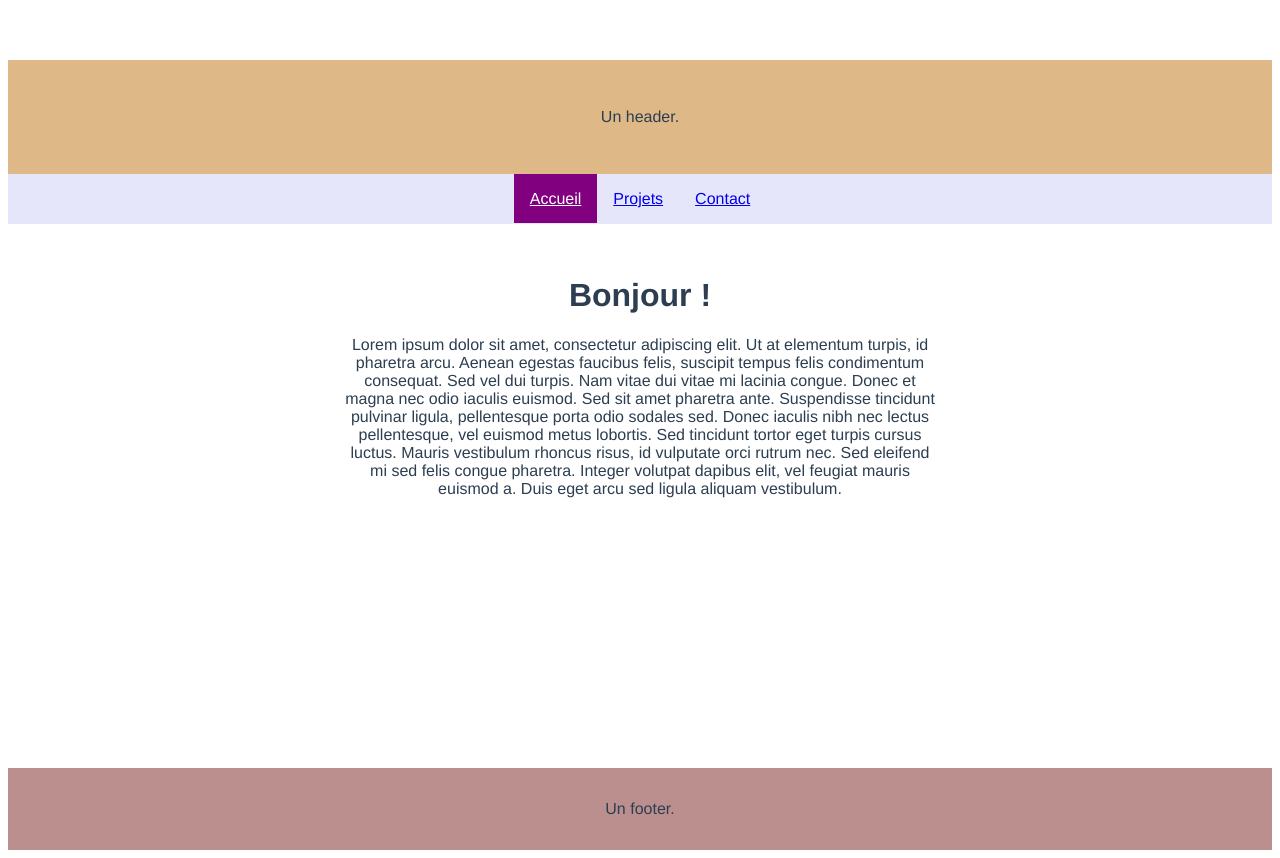
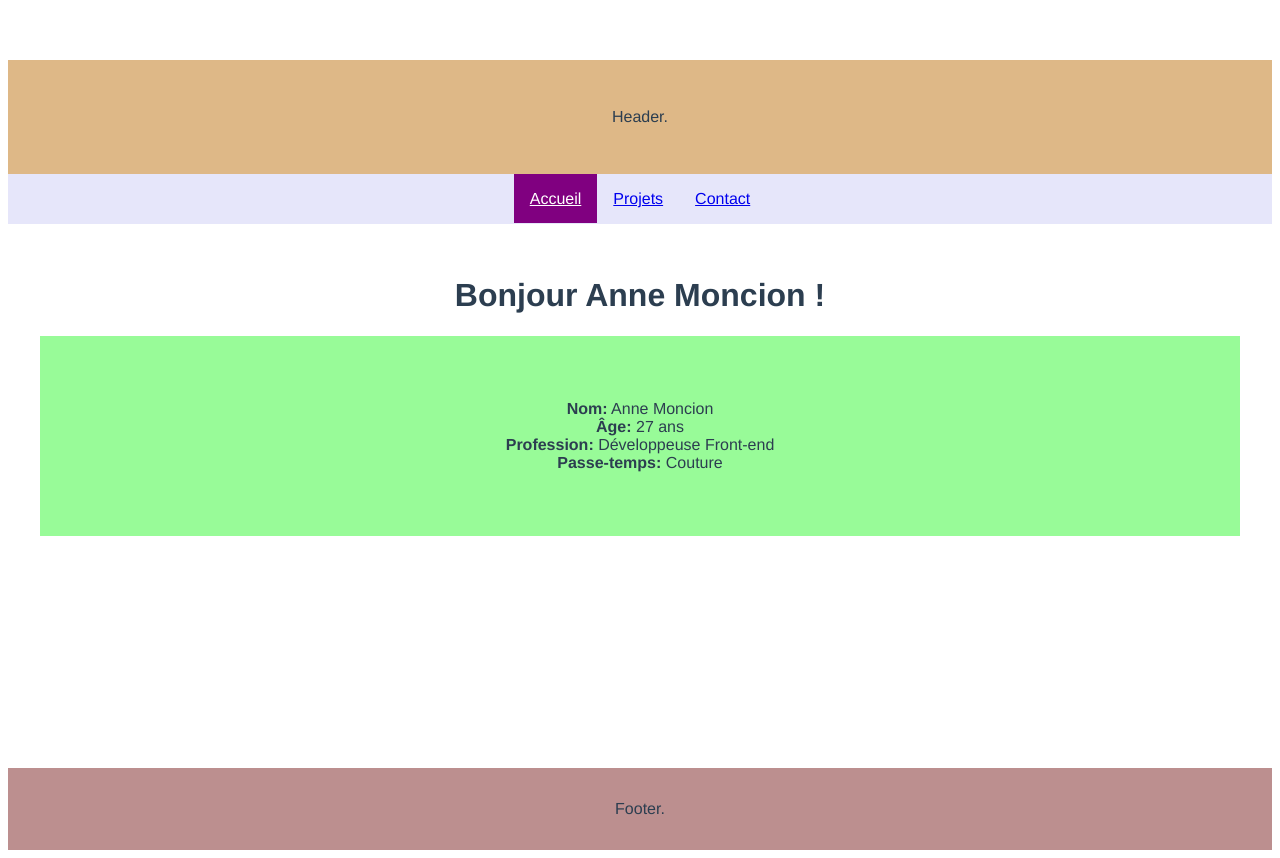
Before and after one commit to annemoncion/1017examen2annemoncion, a Vue app in the folder app-examen/: page / in a window 1280 px wide. Built offline with nearby package versions, Linux system fonts and the light colour scheme.

Commit message:
mon mixin translate

```diff
--- a/app-examen/src/App.vue
+++ b/app-examen/src/App.vue
@@ -2,7 +2,7 @@
   <div id="app">
     <Header />
     <nav>
-      <router-link v-for="(item, i) in menuItems" :key="i" :to="item.path">{{ item.name }}</router-link>
+      <router-link v-for="(item, i) in menuItems" :key="i" :to="item.path">{{ item.name | translate }}</router-link>
     </nav>
     <router-view />
     <Footer />
@@ -12,8 +12,10 @@
 <script>
 import Header from './components/Header.vue'
 import Footer from './components/Footer.vue'
+import { MixinTranslate } from "@/mixins/MixinTranslate.js"
 
 export default {
+  mixins: [MixinTranslate],
   name: 'App',
   components: {
     Header,
@@ -23,15 +25,15 @@ export default {
     return {
       menuItems: [
         {
-          name: "Accueil",
+          name: "homePage",
           path: "/",
         },
         {
-          name: "Projets",
+          name: "projects",
           path: "/projets",
         },
         {
-          name: "Contact",
+          name: "contact",
           path: "/contact",
         }
       ]
--- a/app-examen/src/components/Footer.vue
+++ b/app-examen/src/components/Footer.vue
@@ -1,7 +1,7 @@
 <template>
   <footer>
     <p>
-      Un footer.
+      Footer.
     </p>
   </footer>
 </template>
--- a/app-examen/src/components/Header.vue
+++ b/app-examen/src/components/Header.vue
@@ -1,7 +1,7 @@
 <template>
   <header>
     <p>
-      Un header.
+      Header.
     </p>
   </header>
 </template>
--- a/app-examen/src/main.js
+++ b/app-examen/src/main.js
@@ -1,10 +1,12 @@
 import Vue from 'vue'
 import App from './App.vue'
 import router from "./router";
+import { MixinTranslate } from "@/mixins/MixinTranslate.js"
 
 Vue.config.productionTip = false
 
 new Vue({
   router,
+  mixins: [MixinTranslate],
   render: h => h(App),
 }).$mount('#app')
--- /dev/null
+++ b/app-examen/src/mixins/MixinTranslate.js
@@ -0,0 +1,69 @@
+const TRANSLATIONS = {
+    en: {
+        greetings: "Hi",
+
+        homePage: "Home",
+        projects: "Projects",
+        contact: "Contact",
+
+        contactMe: "Join us",
+        firstName: "Firstname",
+        lastName: "Lastname",
+        name: "Name",
+        email: "Email",
+        categories: "Categories",
+        technicalQuestion: "Technical question",
+        soumission: "Submission request",
+        generalInfo: "General information",
+
+        age: "Age",
+        profession: "Profession",
+        hobbies: "Hobbies",
+
+        myProjects: "My projects"
+    },
+    fr: {
+        greetings: "Bonjour",
+
+        homePage: "Accueil",
+        projects: "Projets",
+        contact: "Contact",
+
+        contactMe: "Contactez-moi",
+        firstName: "Prénom",
+        lastName: "Nom",
+        name: "Nom",
+        email: "Courriel",
+        categories: "Catégories",
+        technicalQuestion: "Question technique",
+        soumission: "Demande de soumission",
+        generalInfo: "Informations générales",
+
+        age: "Âge",
+        profession: "Profession",
+        hobbies: "Passe-temps",
+
+        myProjects: "Mes projets"
+    }
+}
+
+export const MixinTranslate = {
+
+    filters: {
+        translate: function (value) {
+          if (!value) return '';
+          let data = TRANSLATIONS;
+          // Définir la langue de traduction ici.
+          let locale = 'fr';
+          value = value.toString();
+
+          if (data[locale][value]) {
+              return data[locale][value];
+          }
+          else {
+              return value;
+          }
+        }
+    }
+
+}
--- a/app-examen/src/views/Accueil.vue
+++ b/app-examen/src/views/Accueil.vue
@@ -1,26 +1,29 @@
 <template>
   <div class="home">
     <h1>
-        Bonjour
+        {{ 'greetings' | translate }}
         <span v-if="showProfile">Anne Moncion </span>
         !
     </h1>
     <p v-if="!showProfile">Lorem ipsum dolor sit amet, consectetur adipiscing elit. Ut at elementum turpis, id pharetra arcu. Aenean egestas faucibus felis, suscipit tempus felis condimentum consequat. Sed vel dui turpis. Nam vitae dui vitae mi lacinia congue. Donec et magna nec odio iaculis euismod. Sed sit amet pharetra ante. Suspendisse tincidunt pulvinar ligula, pellentesque porta odio sodales sed. Donec iaculis nibh nec lectus pellentesque, vel euismod metus lobortis. Sed tincidunt tortor eget turpis cursus luctus. Mauris vestibulum rhoncus risus, id vulputate orci rutrum nec. Sed eleifend mi sed felis congue pharetra. Integer volutpat dapibus elit, vel feugiat mauris euismod a. Duis eget arcu sed ligula aliquam vestibulum.</p>
     <div v-if="showProfile" class="profile">
-        <p><strong>Nom:</strong> Anne Moncion</p>
-        <p><strong>Âge:</strong> 27 ans</p>
-        <p><strong>Profession:</strong> Développeuse Front-end</p>
-        <p><strong>Passe-temps:</strong> Couture</p>
+        <p><strong>{{ 'name' | translate }}:</strong> Anne Moncion</p>
+        <p><strong>{{ 'age' | translate }}:</strong> 27 ans</p>
+        <p><strong>{{ 'profession' | translate }}:</strong> Développeuse Front-end</p>
+        <p><strong>{{ 'hobbies' | translate }}:</strong> Couture</p>
     </div>
   </div>
 </template>
 
 <script>
+import { MixinTranslate } from "@/mixins/MixinTranslate.js"
+
 export default {
+    mixins: [MixinTranslate],
     name: 'Accueil',
     data() {
         return {
-          showProfile: false,
+            showProfile: true,
         }
     },
     created() {
--- a/app-examen/src/views/Contact.vue
+++ b/app-examen/src/views/Contact.vue
@@ -1,27 +1,30 @@
 <template>
   <form class="contact">
-    <h2>Contactez-moi</h2>
-    <input type="text" name="lastname" placeholder="Nom" />
-    <input type="text" name="firstname" placeholder="Prénom" />
-    <input type="text" name="email" placeholder="Courriel" />
+    <h2>{{ 'contactMe' | translate }}</h2>
+    <input type="text" name="lastname" :placeholder="'lastName' | translate" />
+    <input type="text" name="firstname" :placeholder="'firstName' | translate" />
+    <input type="text" name="email" :placeholder="'email' | translate" />
     <select name="categorie">
-        <option v-for="(subject, i) in dropdown" :key="i"> {{ subject }}</option>
+        <option v-for="(subject, i) in dropdown" :key="i"> {{ subject | translate }}</option>
     </select>
   </form>
 </template>
 
 <script>
+import { MixinTranslate } from "@/mixins/MixinTranslate.js"
+
 export default {
+  mixins: [MixinTranslate],
   name: 'Projet',
   data() {
       return {
           dropdown: [
-              "Informations générales",
-              "Soumission",
-              "Question technique"
+              "generalInfo",
+              "soumission",
+              "technicalQuestion"
           ]
       }
-  }
+  },
 }
 </script>
 
--- a/app-examen/src/views/Profil.vue
+++ /dev/null
@@ -1,33 +0,0 @@
-<template>
-  <div class="profil">
-    <h1>Mon profil</h1>
-    <div class="infos">
-        <p><strong>Nom:</strong> Anne Moncion</p>
-        <p><strong>Âge:</strong> 27 ans</p>
-        <p><strong>Profession:</strong> Développeuse front-end</p>
-        <p><strong>Passions:</strong> La danse swing, la couture, la guitare</p>
-    </div>
-  </div>
-</template>
-
-<script>
-export default {
-  name: 'Footer',
-}
-</script>
-
-<style scoped>
-
-.profil {
-    padding: 2rem;
-    min-height: 60vh;
-    max-width: 1200px;
-    margin: 0 auto;
-}
-
-p {
-    margin: 0 auto;
-    max-width: 600px;
-}
-
-</style>
--- a/app-examen/src/views/Projet.vue
+++ b/app-examen/src/views/Projet.vue
@@ -1,6 +1,6 @@
 <template>
   <div class="projects">
-    <h2>Mes projets</h2>
+    <h2>{{ 'myProjects' | translate }}</h2>
     <ul>
         <li v-for="(project, i) in projects" :key="i"> {{ project }}</li>
     </ul>
@@ -8,7 +8,10 @@
 </template>
 
 <script>
+import { MixinTranslate } from "@/mixins/MixinTranslate.js"
+
 export default {
+  mixins: [MixinTranslate],
   name: 'Projet',
   data() {
       return {
```
Lines whose indentation alone changed are shown as unchanged.
